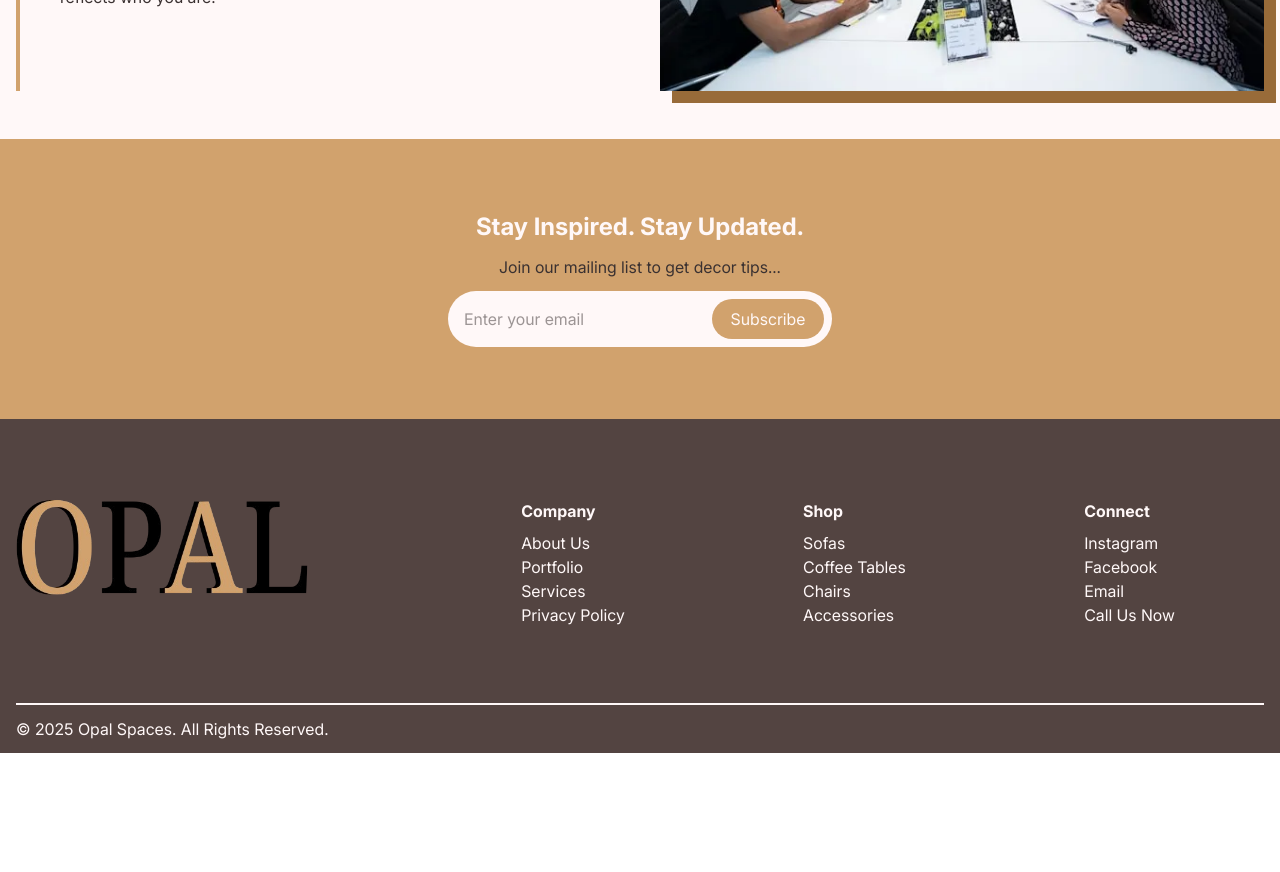
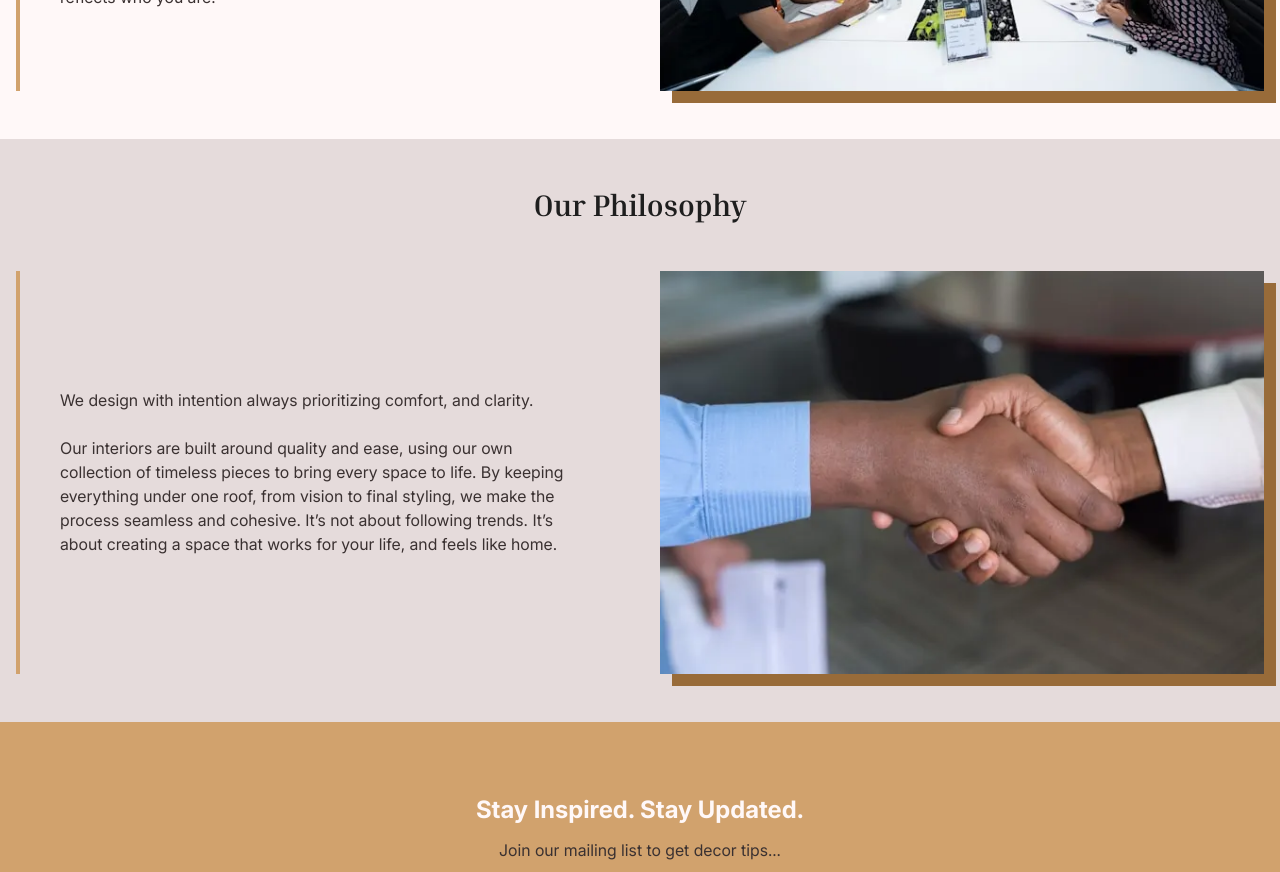
Before and after one commit to benchigozie/opal-spaces, a React (Vite) app: page /about in a window 1280 px wide. Shown: the part 500-1372 px from the top of the page. Before the commit the page ends 1253 px from the top, so only its background shows below. Built offline with nearby package versions, Linux system fonts and the light colour scheme.

Commit message:
feat: added our philosophy section.

```diff
--- /dev/null
+++ b/src/components/OurPhilosophy.tsx
@@ -0,0 +1,24 @@
+import philosophy from '../assets/images/philosophy.webp'
+
+function OurPhilosophy() {
+    return (
+        <section className="bg-very-light-wood py-12 px-4">
+            <div className="flex flex-col gap-12 max-w-[1300px] mx-auto">
+                <div className="flex flex-col items-center">
+                    <h2 className="text-my-black font-Inria font-bold text-2xl md:text-3xl">Our Philosophy</h2>
+                </div>
+                <div className='grid grid-cols-1 md:grid-cols-2 gap-10 items-center text-my-gray font-Inter'>
+                    <div className='px-6 md:px-10 border-l-4 border-l-light-wood h-full flex items-center'>
+                        <p>We design with intention always prioritizing comfort, and clarity. <br /> <br />Our interiors are built around quality and ease, using our own collection of timeless pieces to bring every space to life. By keeping everything under one roof, from vision to final styling, we make the process seamless and cohesive. It’s not about following trends. It’s about creating a space that works for your life, and feels like home.</p>
+                    </div>
+                    <div className='relative'>
+                        <div className="absolute top-3 left-3 w-full h-full bg-my-brown" />
+                        <img src={philosophy} alt="" className='relative' />
+                    </div>
+                </div>
+            </div>
+        </section>
+    )
+}
+
+export default OurPhilosophy
--- /dev/null
+++ b/src/components/WhyChooseUS.tsx
@@ -0,0 +1,9 @@
+function WhyChooseUS() {
+  return (
+    <section className="flex flex-col gap-12 max-w-[1300px] mx-auto">
+
+    </section>
+  )
+}
+
+export default WhyChooseUS
--- a/src/pages/About.tsx
+++ b/src/pages/About.tsx
@@ -1,8 +1,10 @@
+import OurPhilosophy from "../components/OurPhilosophy"
 import WhoWeAre from "../components/WhoWeAre"
 function About() {
   return (
     <div className="pt-14">
       <WhoWeAre />
+      <OurPhilosophy />
     </div>
   )
 }
```
